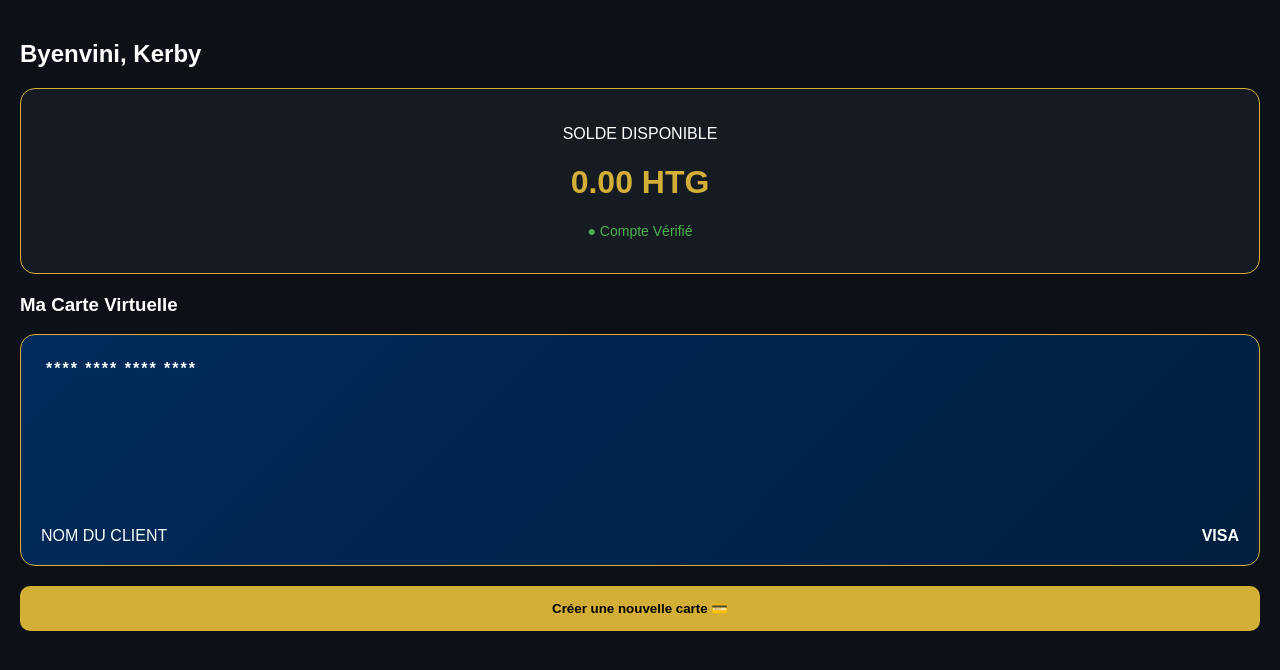
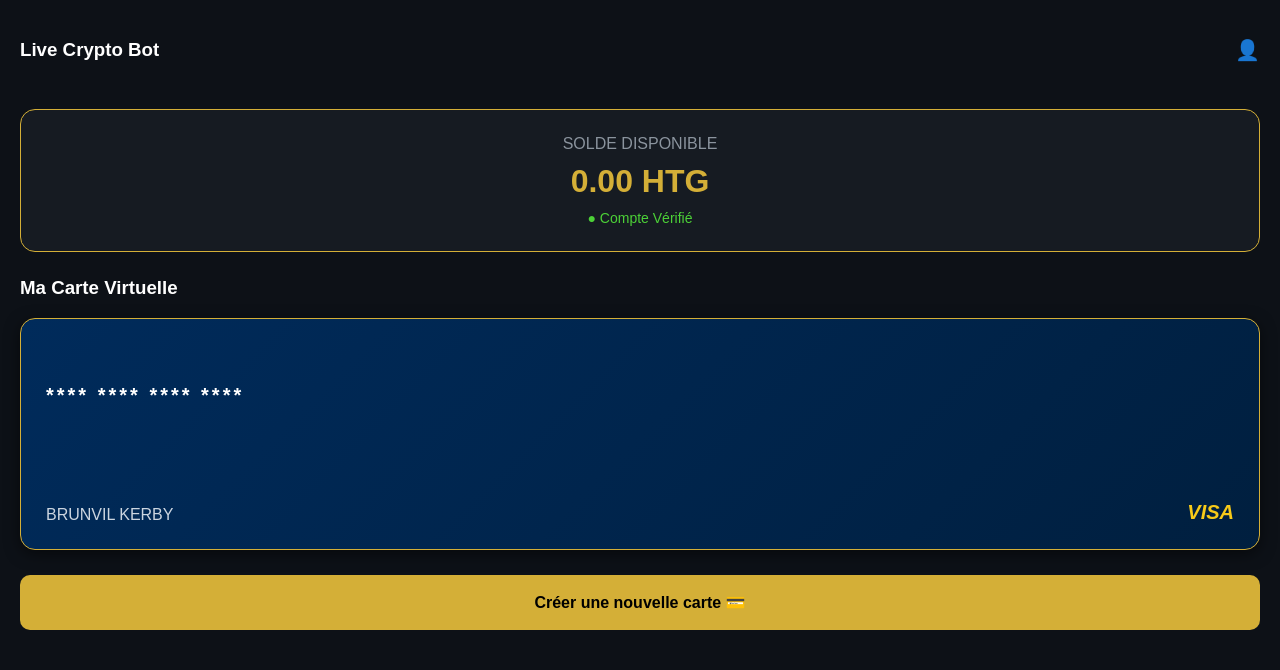
Before and after one commit to brunvilkerby0-commits/Live-crypto_bot, a website: page dashboard .html in a window 1280 px wide. Both pictures are taken after a click on the button "Créer une nouvelle carte 💳". Drawn offline with Linux system fonts and the light colour scheme; no server answers.

Commit message:
dashboard .html

```diff
--- a/dashboard .html
+++ b/dashboard .html
@@ -1,55 +1,61 @@
+
 <!DOCTYPE html>
 <html lang="fr">
 <head>
     <meta charset="UTF-8">
     <meta name="viewport" content="width=device-width, initial-scale=1.0">
-    <title>Dashboard - Live Crypto Bot</title>
+    <title>Tablo - Live Crypto Bot</title>
     <style>
         body { background-color: #0d1117; color: white; font-family: sans-serif; margin: 0; padding: 20px; }
-        .balance-card { background: #161b22; padding: 20px; border-radius: 15px; border: 1px solid #d4af37; text-align: center; margin-bottom: 20px; }
-        .card-preview { background: linear-gradient(135deg, #002b5b, #001f3f); padding: 25px; border-radius: 15px; position: relative; height: 180px; border: 1px solid #d4af37; }
-        .btn-apply { background: #d4af37; color: black; border: none; padding: 15px; width: 100%; border-radius: 10px; font-weight: bold; cursor: pointer; margin-top: 20px; }
-        .status { color: #4caf50; font-size: 14px; margin-top: 10px; }
+        .header { display: flex; justify-content: space-between; align-items: center; margin-bottom: 30px; }
+        .balance-card { background: #161b22; padding: 25px; border-radius: 15px; border: 1px solid #d4af37; text-align: center; margin-bottom: 25px; }
+        .card-preview { background: linear-gradient(135deg, #002b5b, #001f3f); padding: 25px; border-radius: 15px; position: relative; height: 180px; border: 1px solid #d4af37; box-shadow: 0 4px 15px rgba(0,0,0,0.5); }
+        .btn-gold { background: #d4af37; color: black; border: none; padding: 18px; width: 100%; border-radius: 10px; font-weight: bold; cursor: pointer; margin-top: 25px; font-size: 16px; }
+        .status { color: #4cd137; font-size: 14px; margin-top: 10px; display: block; }
     </style>
 </head>
 <body>
-    <h2>Byenvini, Kerby</h2>
+    <div class="header">
+        <h3>Live Crypto Bot</h3>
+        <div style="font-size: 20px;">👤</div>
+    </div>
 
     <div class="balance-card">
-        <p>SOLDE DISPONIBLE</p>
-        <h1 style="color: #d4af37;">0.00 HTG</h1>
-        <p class="status">● Compte Vérifié</p>
+        <p style="color: #8b949e; margin: 0;">SOLDE DISPONIBLE</p>
+        <h1 style="color: #d4af37; margin: 10px 0;">0.00 HTG</h1>
+        <span class="status">● Compte Vérifié</span>
     </div>
 
     <h3>Ma Carte Virtuelle</h3>
     <div class="card-preview">
-        <div style="font-weight: bold; letter-spacing: 2px;">**** **** **** ****</div>
-        <div style="position: absolute; bottom: 20px; left: 20px;">NOM DU CLIENT</div>
-        <div style="position: absolute; bottom: 20px; right: 20px; font-weight: bold;">VISA</div>
+        <div style="font-weight: bold; letter-spacing: 3px; font-size: 20px; margin-top: 40px;">**** **** **** ****</div>
+        <div style="position: absolute; bottom: 25px; left: 25px; color: #cbd5e0;">BRUNVIL KERBY</div>
+        <div style="position: absolute; bottom: 25px; right: 25px; font-weight: bold; font-style: italic; font-size: 20px; color: #f7ca18;">VISA</div>
     </div>
 
-    <button class="btn-apply" id="btn-create" onclick="creerMaCarte()">Créer une nouvelle carte 💳</button>
+    <button class="btn-gold" id="btn-create" onclick="creerMaCarte()">Créer une nouvelle carte 💳</button>
 
     <script>
         async function creerMaCarte() {
             const btn = document.getElementById('btn-create');
-            btn.innerText = "Traitement en cours...";
+            btn.innerText = "Traitement an kou...";
             btn.disabled = true;
 
             try {
-                // Li rele sèvè Render ou a kachèt
+                // Sa a rele sèvè Render ou a ki vèt la
                 const response = await fetch('https://live-exchange-2026-bot.onrender.com/create_card', {
-                    method: 'POST'
+                    method: 'POST',
+                    headers: { 'Content-Type': 'application/json' }
                 });
                 const data = await response.json();
 
-                if(data.status === 'success' || data.card_number) {
-                    alert("Bravo! Kat Live Crypto Bot ou an prè.");
+                if(data.id || data.card_number) {
+                    alert("Siksè! Kat ou a ap pwograme.");
                 } else {
-                    alert("Erreur: Tcheke balans ou oswa KYC.");
+                    alert("Sèvè a reponn men gen yon ti pwoblèm ak balans ou.");
                 }
             } catch (error) {
-                alert("Sèvè a okipe. Tanpri re-esye.");
+                alert("Koneksyon an koupe. Asire w sèvè Render la toujou 'Live'.");
             } finally {
                 btn.innerText = "Créer une nouvelle carte 💳";
                 btn.disabled = false;
```
